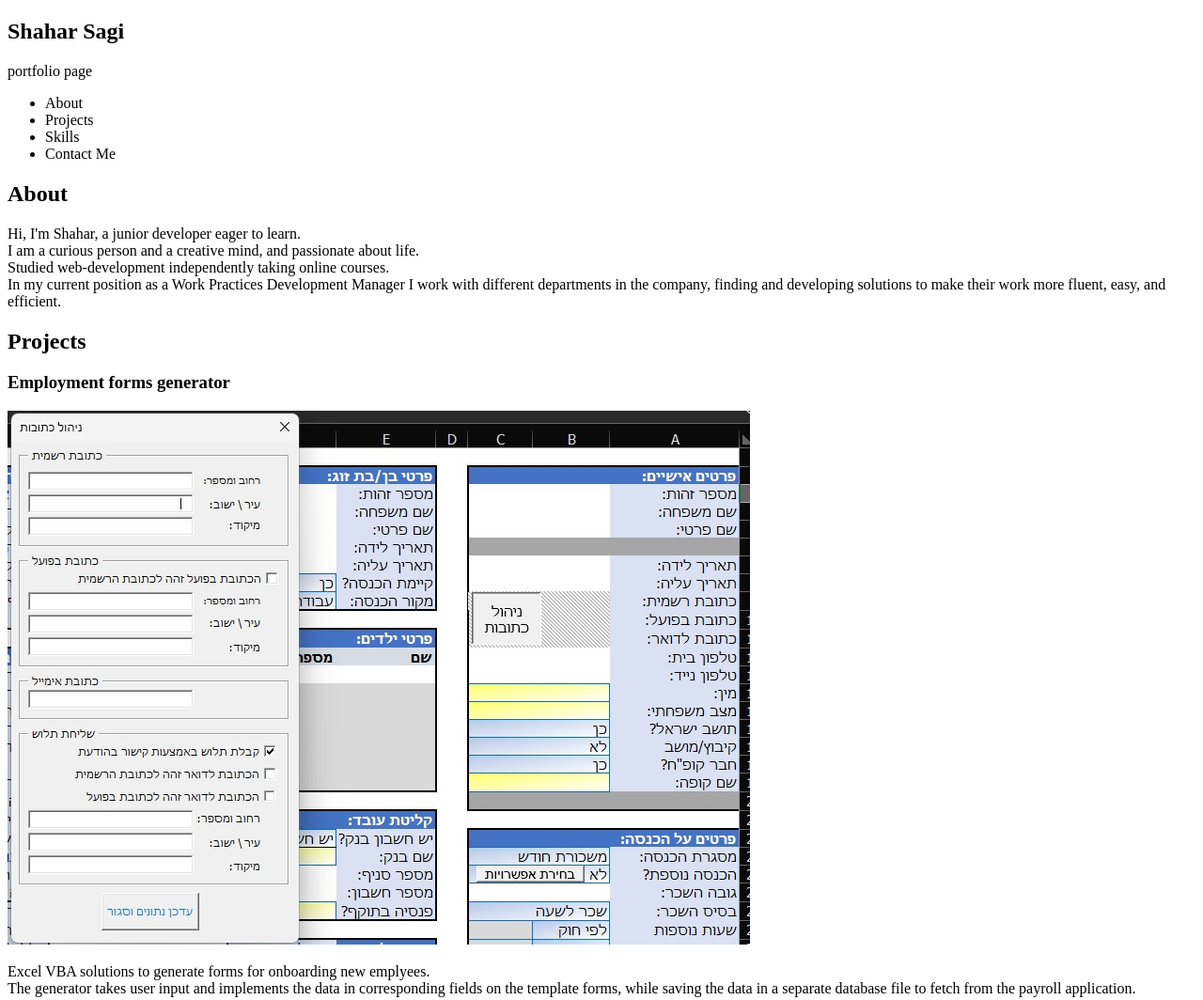
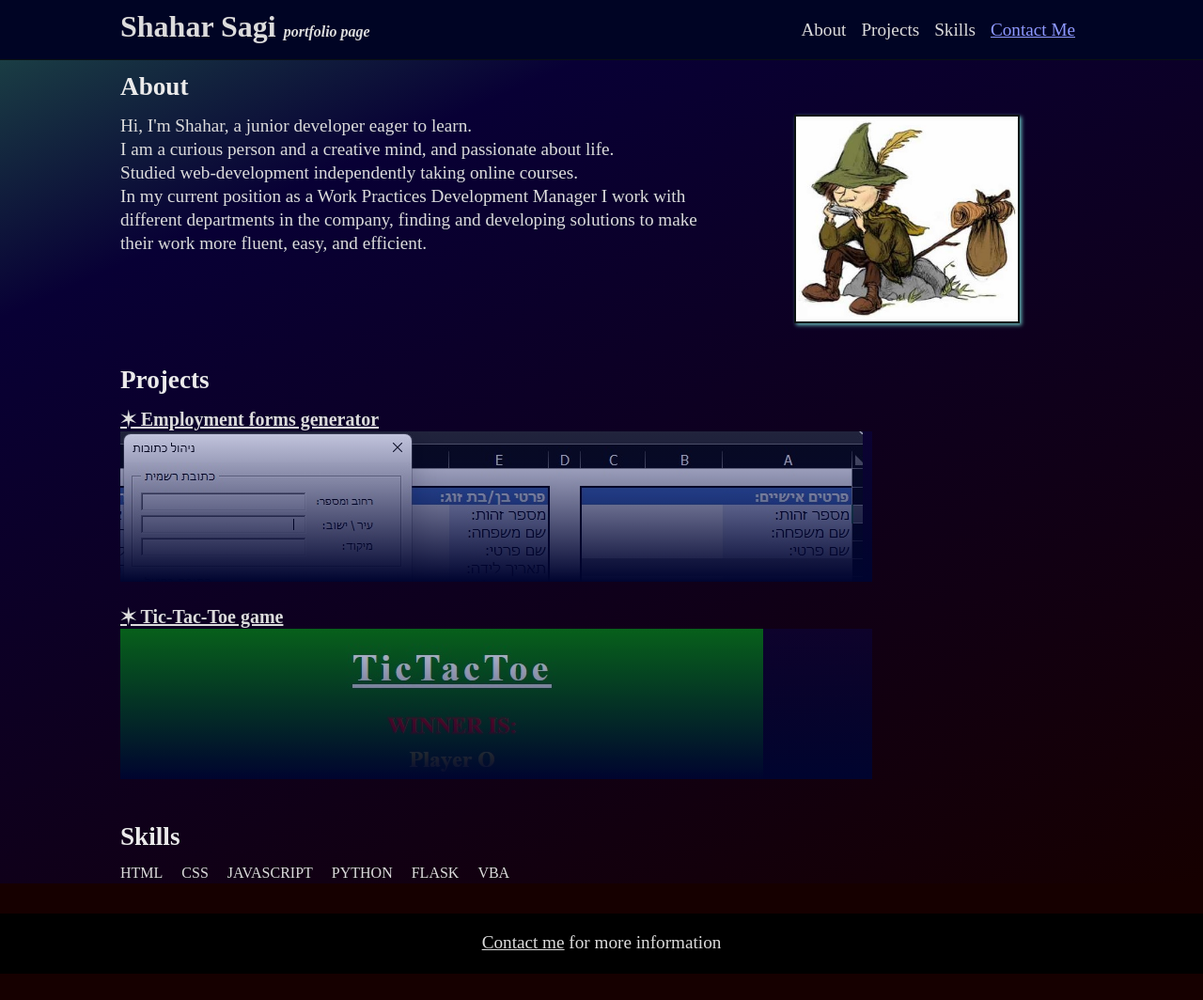
Before and after one commit to ShaharSagiTY/PortfolioPage, a plain HTML site: page index.html in a window 1280 px wide. Shown: the top 1064 px of the page at 94% size. After the commit the page ends 1036 px from the top, so only its background shows below. Drawn offline with Linux system fonts and the light colour scheme.

Commit message:
finished main page

```diff
--- a/contact.html
+++ b/contact.html
@@ -0,0 +1,32 @@
+<!DOCTYPE html>
+<html lang="en">
+<head>
+    <meta charset="UTF-8">
+    <meta name="viewport" content="width=device-width, initial-scale=1.0">
+    <title>Shahar Sagi - Contact</title>
+    <link rel="stylesheet" href="./resources/style.css">
+    <script src="./resources/script.js" defer></script>
+</head>
+<body>
+    <header>
+        <nav>
+            <h1>Shahar Sagi</h1>
+            <ul>
+                <li><a href="./index.html">My Portfolio</a></li>
+            </ul>
+        </nav>
+    </header>
+    <main>
+        <h2>Contact me</h2>
+        <p>Your'e welcome to contact me for collaboration</p>
+        <a href="#"><img src="./resources/images/mail-icon.png" alt="Mail link"></a>
+        <a href="#"><img src="./resources/images/git-icon.png" alt="Github link"></a>
+        <a href="#"><img src="./resources/images/linked-icon.png" alt="Linkdin link"></a>
+    </main>
+    <footer>
+        <!-- detalils -->
+        <hr>
+        <span>Take a look at </span><a href="./index.html">my portfolio</a>
+    </footer>
+</body>
+</html>
--- a/index.html
+++ b/index.html
@@ -4,41 +4,59 @@
     <meta charset="UTF-8">
     <meta name="viewport" content="width=device-width, initial-scale=1.0">
     <title>Shahar Sagi - Portfolio</title>
+    <link rel="stylesheet" href="./resources/style.css">
+    <script src="./resources/script.js" defer></script>
 </head>
 <body>
     <header>
         <nav>
-            <h1>Shahar Sagi</h1><span>portfolio page</span>
-            <ul>
-                <li>About</li>
-                <li>Projects</li>
-                <li>Skills</li>
-                <li>Contact Me</li>
-            </ul>
+            <h1>Shahar Sagi<span>portfolio page</span></h1>
+            <div>
+                <a href="#" class="clearlink">About</a>
+                <a href="#" class="clearlink">Projects</a>
+                <a href="#" class="clearlink">Skills</a>
+                <a href="#">Contact Me</a>
+            </div>
         </nav>
     </header>
     <main>
         <section>
             <!-- about me -->
             <h2>About</h2>
+            <div id="aboutme">
                 <p>Hi, I'm Shahar, a junior developer eager to learn.<br>
                     I am a curious person and a creative mind, and passionate about life.<br>
                     Studied web-development independently taking online courses. <br>
                     In my current position as a Work Practices Development Manager I work with different
                     departments in the company, finding and developing solutions to make their work more fluent, easy, and efficient.
                 </p>
+                <img src="./resources/images/snufkin.jpg" alt="Shahar's photo">
+            </div>
         </section>
         <section>
             <!-- projects -->
             <h2>Projects</h2>
-            <h3>Employment forms generator</h3>
+            <h3 id="prj_title1">✶ Employment forms generator</h3>
+            <div class="projectInfo" id="prj1">
+                <img src="./resources/images/vba-img.jpg" alt="Snapshot of employment forms generator VBA project">
+            </div>
+            <div class="project" id="prj1-2">
                 <img src="./resources/images/vba-img.jpg" alt="Snapshot of employment forms generator VBA project">
                 <p>Excel VBA solutions to generate forms for onboarding new emplyees. <br>
                         The generator takes user input and implements the data in corresponding fields on the template forms,
                         while saving the data in a separate database file to fetch from the payroll application.</p>
-            <h3>Tic-Tac-Toe game</h3>
+            </div>
+            <!-- <div class="prj_cover"></div> -->
+            <h3 id="prj_title2">✶ Tic-Tac-Toe game</h3>
+            <div class="projectInfo" id="prj2">
                 <img src="./resources/images/tictactoe-img.jpg" alt="Snapshot of HTML/JavaScript based Tic-Tac-Toe game">
                 <p>HTML/JavaScript based Tic-Tac-Toe game for two human players, built for fun and experiencing basic fornt-end JS operations.</p>
+            </div>
+            <div class="project" id="prj2-2">
+                <img src="./resources/images/tictactoe-img.jpg" alt="Snapshot of HTML/JavaScript based Tic-Tac-Toe game">
+                <p>HTML/JavaScript based Tic-Tac-Toe game for two human players, built for fun and experiencing basic fornt-end JS operations.</p>
+            </div>
+            <!-- <div class="prj_cover"></div>   -->
         </section>
         <section>
             <h2>Skills</h2>
@@ -55,8 +73,7 @@
     </main>
     <footer>
         <!-- detalils -->
-        <hr>
-        <a href="">Contact me</a><span> for more information</span>
+        <p><a href="./contact.html">Contact me</a> for more information</p>
     </footer>
 </body>
 </html>
--- a/resources/script.js
+++ b/resources/script.js
@@ -0,0 +1,17 @@
+for (let i = 0; i < 2; i++) {
+    let item = document.getElementById("prj_title" + (i+1));
+    item.onclick = () => {
+        if (document.getElementById("prj" + (i+1)).style.display == "none") {
+            document.getElementById("prj" + (i+1)).style.display = "block";
+            document.getElementById("prj" + (i+1) + "-2").style.display = "none";
+        }else {
+            document.getElementById("prj" + (i+1)).style.display = "none";
+            document.getElementById("prj" + (i+1) + "-2").style.display = "block";
+            // document.getElementById("prj" + (i+1) + "-2").style.height = "100%";
+        }
+
+    }
+
+}
+
+// document.getElementById("prj2").style.display = "none";
--- a/resources/style.css
+++ b/resources/style.css
@@ -0,0 +1,155 @@
+/* general */
+* {
+    margin: 0;
+    padding: 0;
+    font-size: 16px;
+    color: gainsboro;
+    box-sizing: border-box;
+    /* border: 1px solid red; */
+    line-height: 1.3;
+}
+body {
+    background: rgb(22,0,0);
+}
+main {
+    background: rgb(22,0,0);
+    background: linear-gradient(336deg, rgba(22,0,0,1) 0%, rgba(8,0,53,1) 81%, rgba(26,61,68,1) 100%);
+}
+
+h1 {
+    font-size: 2rem;
+}
+h2 {
+    font-size: 1.7rem;
+    padding: 0.7rem 0;
+    margin-top: 2rem;
+    color: rgb(235, 235, 235);
+}
+h3 {
+    font-size: 1.25rem;
+    cursor: pointer;
+    text-decoration: underline;
+}
+
+p,a {
+    font-size: 1.2rem;
+}
+
+/* header navigation */
+
+header {
+    width: 100%;
+    position:fixed;
+    top: 0  ;
+    display: flex;
+    justify-content: center;
+    z-index: 2;
+    background-color: rgb(0, 4, 36);
+    border-bottom: 1px solid  rgb(10, 17, 17);;
+    height: 4rem;
+}
+nav {
+    /* padding: 1.5rem 6rem; */
+    width: 80%;
+    position:fixed;
+    display: flex;
+    height: 4rem;
+    justify-content: space-between ;
+
+}
+nav h1 {
+    padding: 0.5rem 0;
+}
+h1 span {
+    font-style: italic;
+    margin-left: 0.5rem;
+}
+nav div {
+    display: flex;
+    align-items: center;
+}
+nav a {
+    color: rgb(142, 153, 255);
+    padding: 0.1rem 0.5rem;
+}
+.clearlink {
+    color: gainsboro;
+    text-decoration: none;
+}
+
+/* sections  */
+main {
+    position: relative;
+    top: 2rem;
+}
+section {
+    width: 80%;
+    margin: 0 auto;
+}
+#aboutme {
+    display: grid;
+    grid-template-columns: 60% 10rem;
+    column-gap: 10%;
+}
+#aboutme img {
+    width: 15rem;
+    border: 2px solid  rgb(10, 17, 17);;
+    box-shadow: 2px 2px 4px rgb(103, 184, 184);
+    /* justify-self: start; */
+    /* border: 1px solid blue; */
+}
+h3:hover{
+    color: rgb(90, 52, 196);
+    text-decoration: none;
+}
+.projectInfo {
+    /* display: none; */
+    position: relative;
+    height: 10rem;
+    z-index: 0;
+    overflow: hidden;
+    margin-bottom: 1.5rem;
+    cursor: pointer;
+}
+.projectInfo::before{
+    content: "";
+    display: block;
+    position: absolute;
+    /* overflow: hidden; */
+    top: 0;
+    left: 0;
+    /* margin: 0 auto; */
+    width: 50rem;
+    height: 100%;
+    background: rgb(0,13,141);
+    background: linear-gradient(180deg, rgba(0,13,141,0.19229690167082458) 0%, rgba(0,4,47,1) 100%, rgba(75,75,75,0) 100%);
+    z-index: 1;
+}
+.project {
+    display: none;
+    position: relative;
+    height: 100%;
+    margin-bottom: 1.5rem;
+    cursor: pointer;
+}
+
+section ul li {
+    display: inline-block;
+    padding-right: 1rem;
+}
+
+/* footer */
+
+footer {
+    position: relative;
+    top: 4rem;
+    height: 4rem;
+    background-color: rgb(0, 0, 0);
+    display: flex;
+    justify-items: center;
+    align-items: center;
+}
+footer p {
+    margin: 0 auto;
+    /* width: 20%; */
+}
```
Also changed, not shown: resources/images/git-icon.png (added), resources/images/linked-icon.png (added), resources/images/mail-icon.png (added), resources/images/snufkin.jpg (added). Lines whose indentation alone changed are shown as unchanged.
